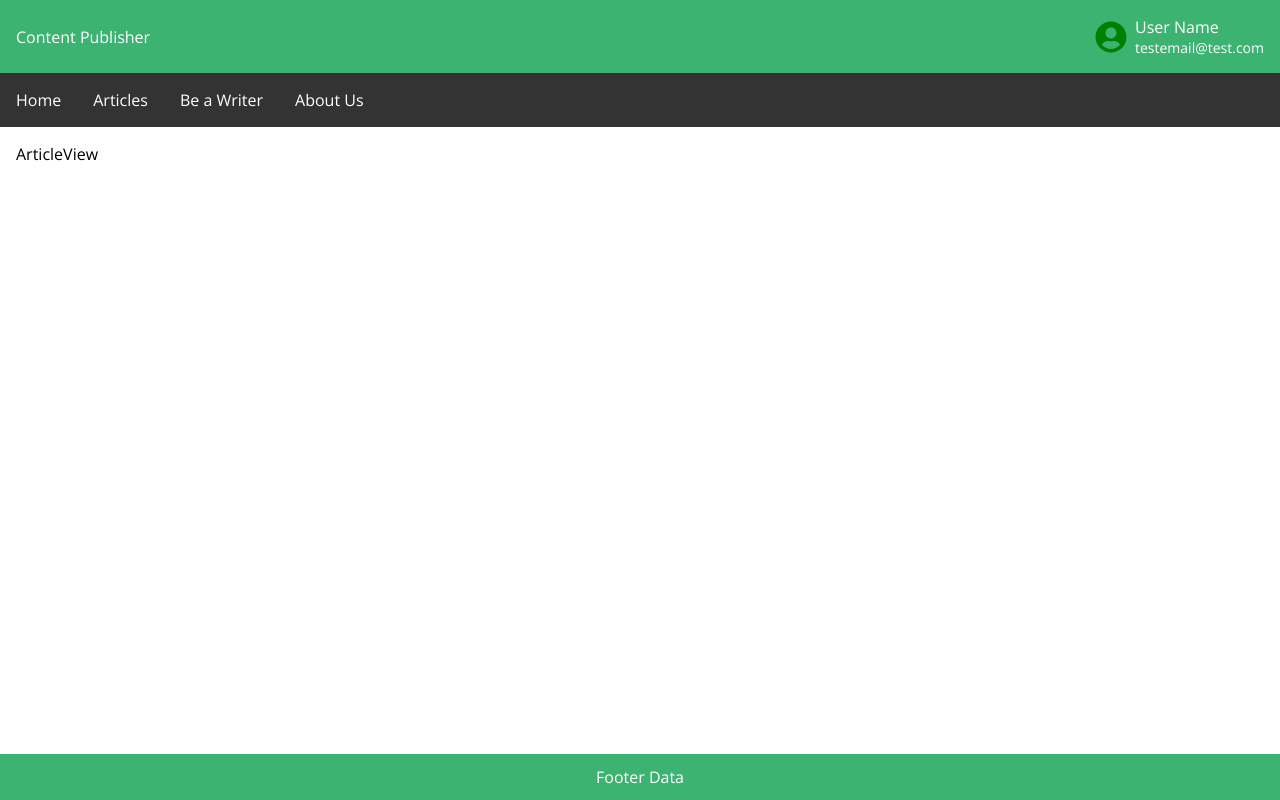
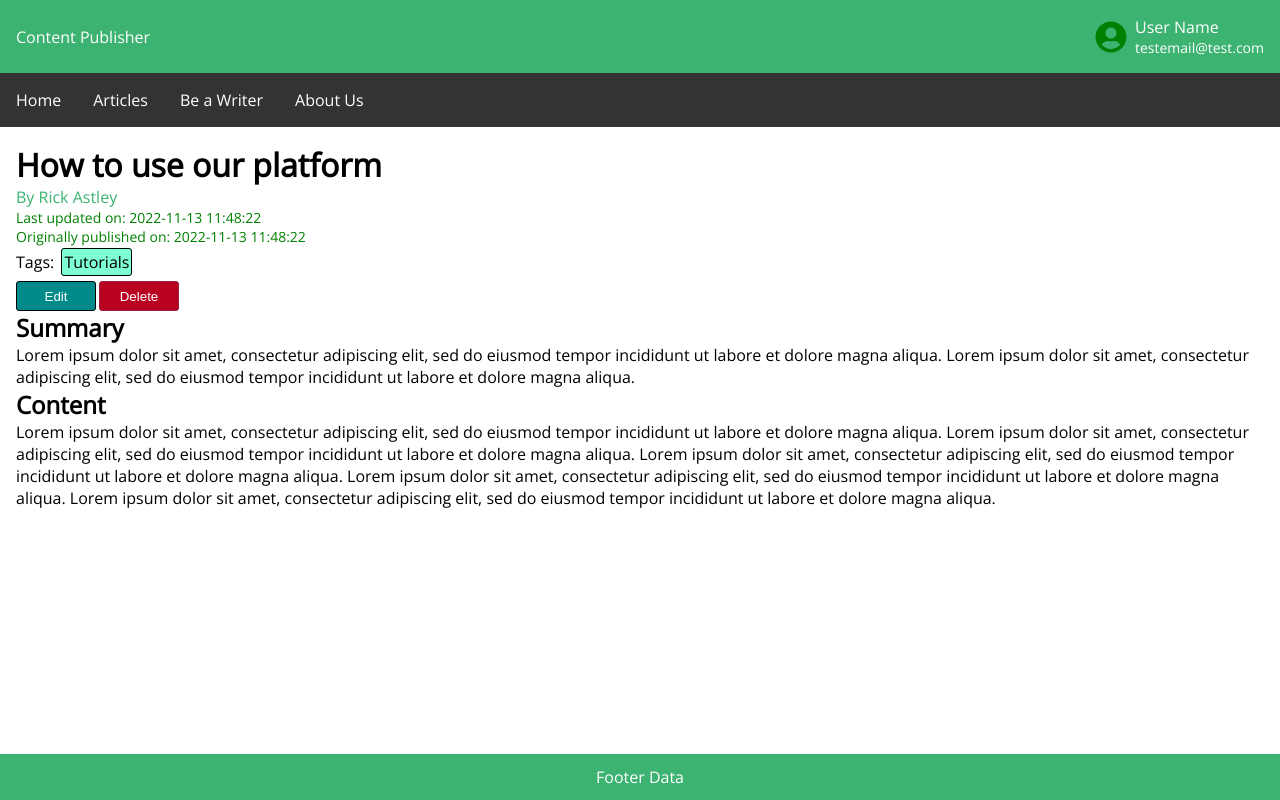
Before and after one commit to ruwinda90/content-publisher-frontend, a React (Create React App) app: page /article/1 in a window 1280 px wide. Built offline with nearby package versions, Linux system fonts and the light colour scheme.

Commit message:
Add ArticleView page layout

```diff
--- /dev/null
+++ b/src/components/categorytag/CategoryTag.jsx
@@ -0,0 +1,8 @@
+import React from "react";
+import "./categorytag.css";
+
+const CategoryTag = ({ categoryId, categoryName, bgColor = "aquamarine" }) => {
+  return <span style={{ backgroundColor: bgColor }}>{categoryName}</span>;
+};
+
+export default CategoryTag;
--- /dev/null
+++ b/src/components/categorytag/categorytag.css
@@ -0,0 +1,7 @@
+span {
+    box-sizing: border-box;
+    border: 1px black solid;
+    border-radius: 3px;
+    padding: 2px;
+    margin: 0px 3px 0px 3px;
+}
--- a/src/pages/ArticleView.jsx
+++ b/src/pages/ArticleView.jsx
@@ -1,9 +1,57 @@
-import React from 'react';
+import React from "react";
+import CategoryTag from "../components/categorytag/CategoryTag";
 
-const ArticleView = () => {
+const ArticleView = ({
+  topic,
+  summary,
+  content,
+  createdAt,
+  updatedAt,
+  userWriterId,
+  writerId,
+  writerName,
+  categoryId,
+  categoryName,
+}) => {
   return (
-    <div className="articleViewComp">ArticleView</div>
-  )
-}
+    <div className="articleViewComp">
+      <h1>{topic}</h1>
+      <p className="authorName">By {writerName}</p>
+      <p className="date">Last updated on: {updatedAt.split(".")[0]}</p>
+      <p className="date">Originally published on: {createdAt.split(".")[0]}</p>
+      <p style={{ marginTop: "5px", marginBottom: "5px" }}>
+        Tags:{" "}
+        <CategoryTag categoryId={categoryId} categoryName={categoryName}/>
+      </p>
+      {userWriterId === writerId && (
+        <>
+          <button className="editButton">Edit</button>
+          <button className="deleteButton">Delete</button>
+        </>
+      )}
+      <div className="listArea">
+        <h2>Summary</h2>
+        <p>{summary}</p>
+        <h2>Content</h2>
+        <p>{content}</p>
+      </div>
+    </div>
+  );
+};
 
-export default ArticleView
+export default ArticleView;
+
+ArticleView.defaultProps = {
+  topic: "How to use our platform",
+  summary:
+    "Lorem ipsum dolor sit amet, consectetur adipiscing elit, sed do eiusmod tempor incididunt ut labore et dolore magna aliqua. Lorem ipsum dolor sit amet, consectetur adipiscing elit, sed do eiusmod tempor incididunt ut labore et dolore magna aliqua.",
+  content:
+    "Lorem ipsum dolor sit amet, consectetur adipiscing elit, sed do eiusmod tempor incididunt ut labore et dolore magna aliqua. Lorem ipsum dolor sit amet, consectetur adipiscing elit, sed do eiusmod tempor incididunt ut labore et dolore magna aliqua. Lorem ipsum dolor sit amet, consectetur adipiscing elit, sed do eiusmod tempor incididunt ut labore et dolore magna aliqua. Lorem ipsum dolor sit amet, consectetur adipiscing elit, sed do eiusmod tempor incididunt ut labore et dolore magna aliqua. Lorem ipsum dolor sit amet, consectetur adipiscing elit, sed do eiusmod tempor incididunt ut labore et dolore magna aliqua.",
+  createdAt: "2022-11-13 11:48:22.562",
+  updatedAt: "2022-11-13 11:48:22.562",
+  userWriterId: 1,
+  writerId: 1,
+  writerName: "Rick Astley",
+  categoryId: 3,
+  categoryName: "Tutorials",
+};
```
